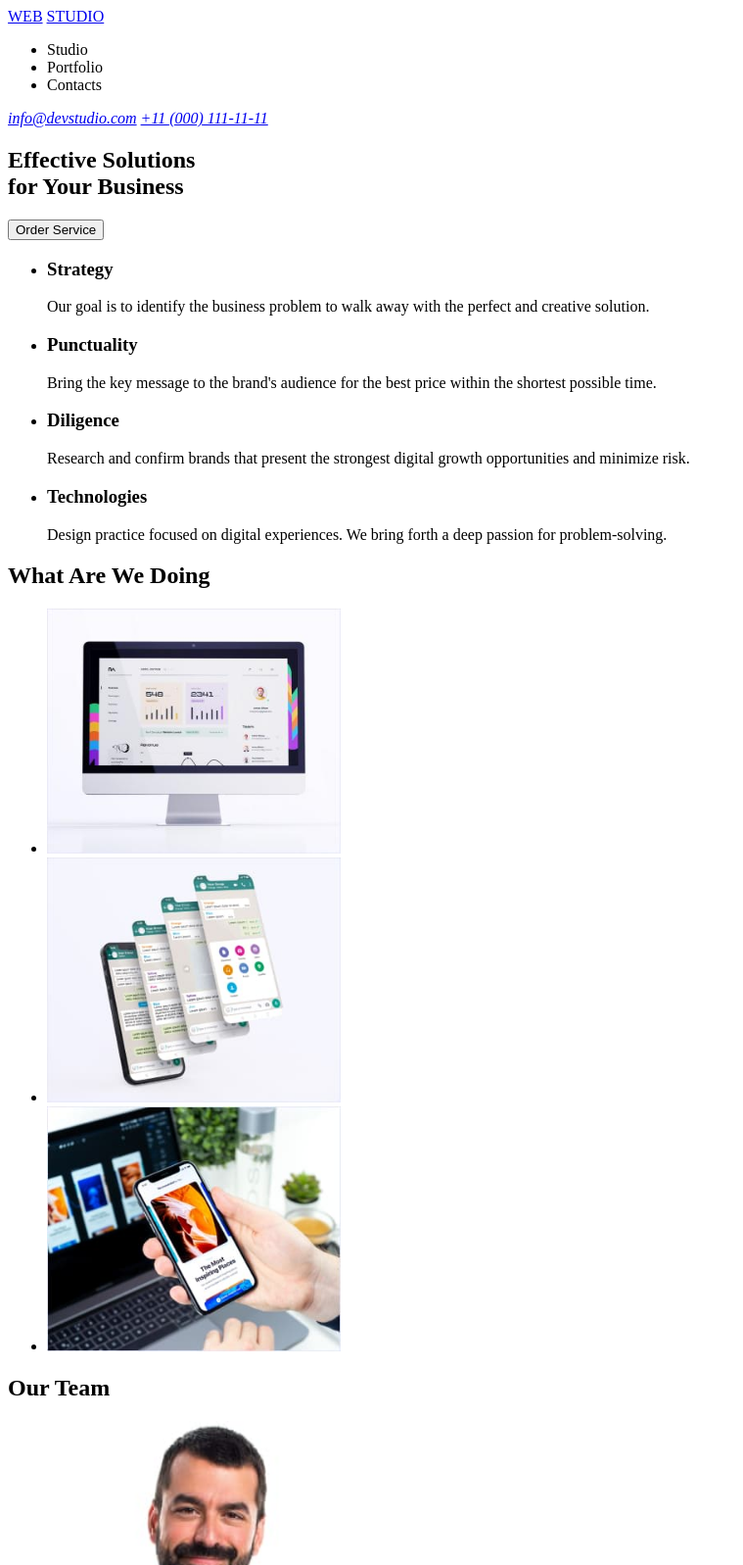
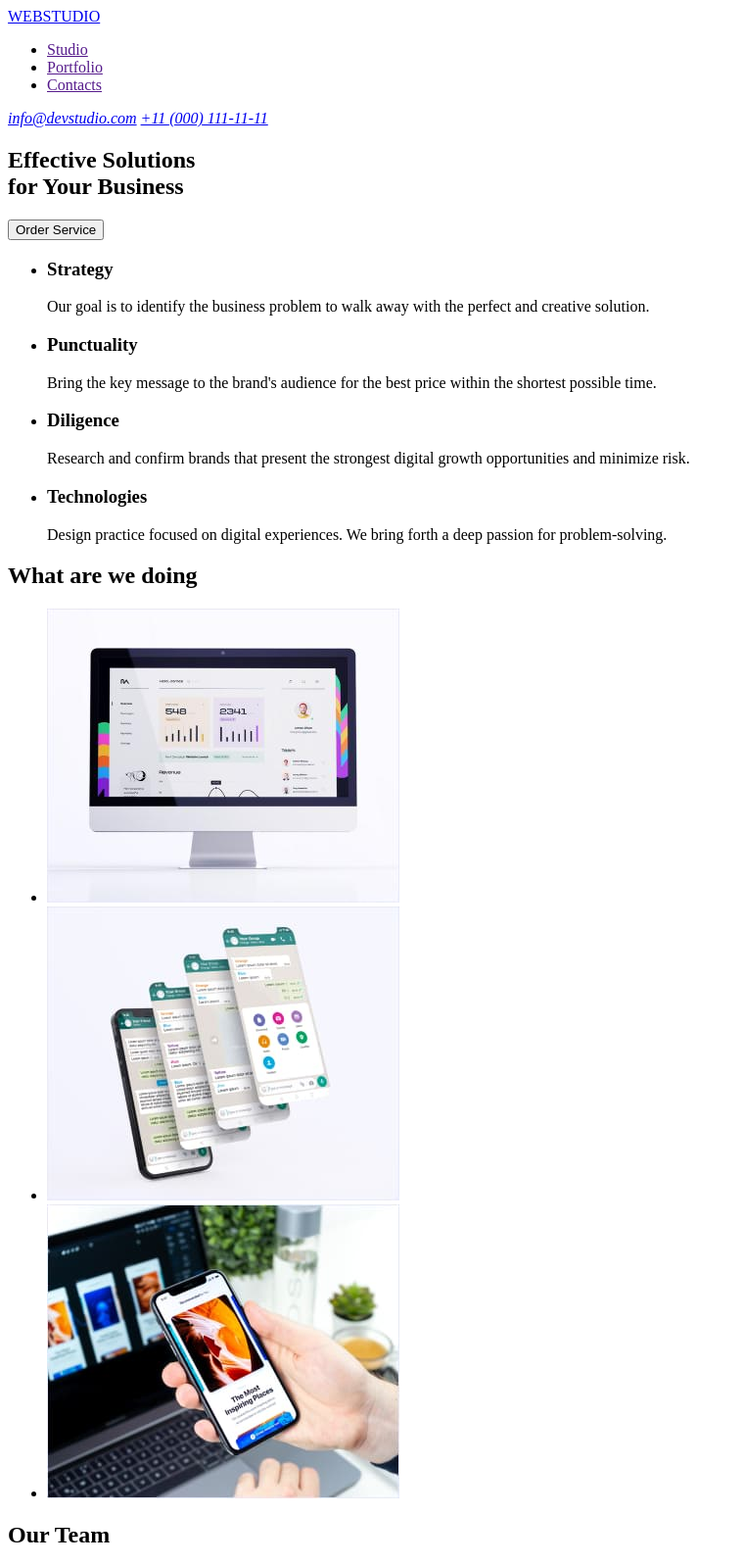
Before and after one commit to olegvoskovets/goit-markup-hw-01, a plain HTML site: page index.html in a window 1280 px wide. Shown: the top 1597 px of the page at 98% size, without its empty margins (0-759 px from the left). Drawn offline with Linux system fonts and the light colour scheme.

Commit message:
Правка помилок

```diff
--- a/index.html
+++ b/index.html
@@ -10,30 +10,31 @@
 
 <body>
     <header>
-
-        <div>
-            <a href="./index.html">WEB</a>
-            <a href="./index.html">STUDIO</a>
-        </div>
-
-        <ul>
-            <li>Studio</li>
-            <li>Portfolio</li>
-            <li>Contacts</li>
-        </ul>
-
-
+        <nav>
+            <a href="./index.html">WEBSTUDIO</a>
+            <ul>
+                <li>
+                    <a href="">Studio</a>
+                </li>
+                <li>
+                    <a href="">Portfolio</a>
+                </li>
+                <li>
+                    <a href="">Contacts</a>
+                </li>
+            </ul>
+        </nav>
 
         <address>
             <a href="mailto:info@devstudio.com">info@devstudio.com</a>
-            <a href="tel:+11(000)1111111">+11 (000) 111-11-11</a>
+            <a href="tel:+110001111111">+11 (000) 111-11-11</a>
         </address>
     </header>
     <main>
         <section>
             <h1>Effective Solutions <br>
                 for Your Business</h1>
-            <button>Order Service</button>
+            <button type="button">Order Service</button>
         </section>
         <section>
             <h2 hidden>List item</h2>
@@ -62,16 +63,16 @@
             </ul>
         </section>
         <section>
-            <h2>What Are We Doing</h2>
+            <h2>What are we doing</h2>
             <ul>
                 <li>
-                    <img src="./images/img1.jpg" alt="Image 1" width="300">
+                    <img src="./images/img1.jpg" alt="Image 1" width="360">
                 </li>
                 <li>
-                    <img src="./images/img3.jpg" alt="Image 3" width="300">
+                    <img src="./images/img3.jpg" alt="Image 3" width="360">
                 </li>
                 <li>
-                    <img src="./images/img2.jpg" alt="Image 2" width="300">
+                    <img src="./images/img2.jpg" alt="Image 2" width="360">
                 </li>
             </ul>
         </section>
@@ -79,24 +80,24 @@
             <h2>Our Team</h2>
             <ul>
                 <li>
-                    <img src="./images/mark.jpg" alt="Foto Mark" width="300">
+                    <img src="./images/mark.jpg" alt="Foto Mark" width="264">
                     <h3>Mark Guerrero</h3>
                     <p>Product Designer</p>
                 </li>
                 <li>
-                    <img src="./images/tom.jpg" alt="Foto Tom" width="300">
+                    <img src="./images/tom.jpg" alt="Foto Tom" width="264">
                     <h3>Tom Ford</h3>
                     <p>Frontend Developer</p>
                 </li>
                 <li>
-                    <img src="./images/camila.jpg" alt="Foto Camila" width="300">
+                    <img src="./images/camila.jpg" alt="Foto Camila" width="264">
                     <h3>Camila Garcia</h3>
                     <p>Marketing</p>
                 </li>
                 <li>
-                    <img src="./images/daniel.jpg" alt="Foto Daniel" width="300">
+                    <img src="./images/daniel.jpg" alt="Foto Daniel" width="264">
                     <h3>Daniel Wilson</h3>
-                    <p>Traling Icons</p>
+                    <p>UI Designer</p>
                 </li>
             </ul>
         </section>
@@ -104,8 +105,8 @@
     </main>
     <footer>
         <div>
-            <a href="./index.html">WEB</a>
-            <a href="./index.html">STUDIO</a>
+            <a href="./index.html">WEBSTUDIO</a>
+
             <p>Increase the flow of customers and sales for your business with digital marketing & growth solutions.</p>
         </div>
     </footer>
```
